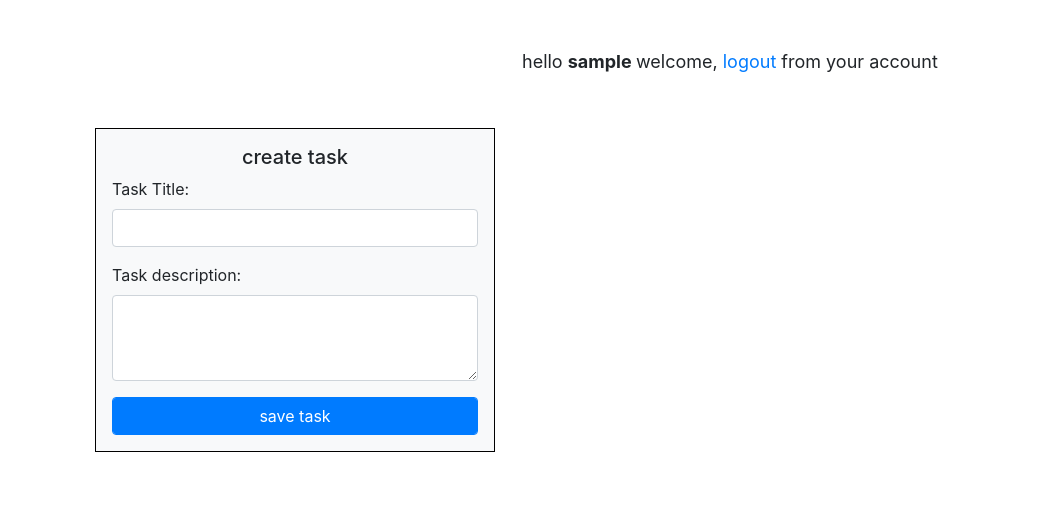
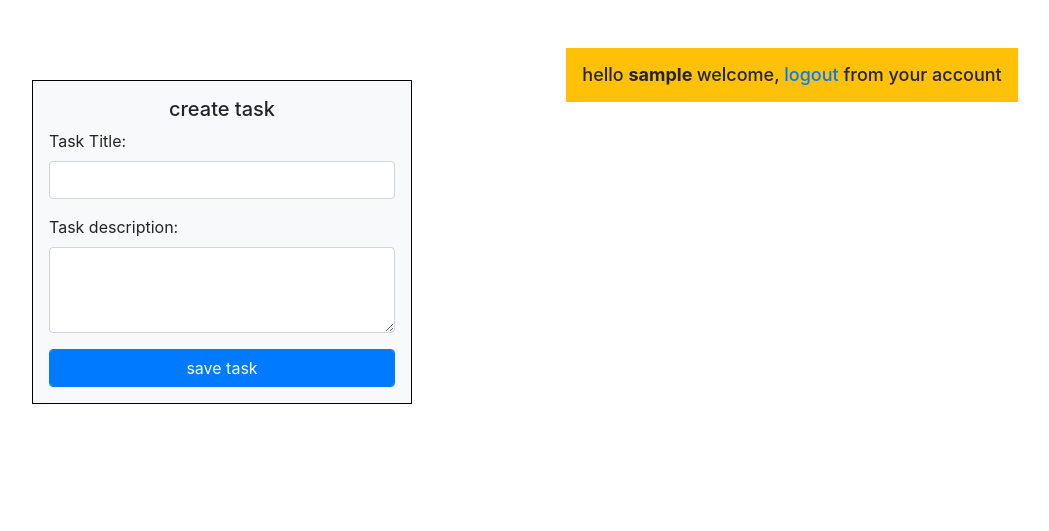
Before and after one commit to Hossein-YB/Django-Todo-App, a Django app: page / in a window 1280 px wide. Shown: the top 531 px of the page, without its empty margins (133-1182 px from the left). Run offline with Django 3.2, Linux system fonts and the light colour scheme; the visitor is signed in with stand-in values (Sample User, id 1); data that the repository does not hold is empty; some libraries are stand-ins or nearby versions.

Commit message:
update templats

```diff
--- a/todo/models.py
+++ b/todo/models.py
@@ -5,7 +5,7 @@ from django.db import models
 class Task(models.Model):
     user = models.ForeignKey(get_user_model(), on_delete=models.CASCADE,
                              related_name="tasks")
-    task = models.CharField(max_length=500)
+    task = models.CharField(max_length=500, verbose_name="Task name")
     task_description = models.TextField(blank=True)
     is_done = models.BooleanField(default=False)
 
--- a/todo/templates/todo/home.html
+++ b/todo/templates/todo/home.html
@@ -24,7 +24,8 @@
             border: none;
             margin: 9px;
             border-bottom: solid 1px black;
-            border-radius: 0%;
+            border-top: solid 1px black;
+            border-radius: 15px;
         }
     </style>
 {% endblock %}
@@ -32,10 +33,10 @@
 
 {% block content %}
     <div class="container">
-        <div class="row d-flex justify-content-center m-5">
-            <div class="col-sm-6 justify-content-center">
-                <div class="card custom-card bg-light" style="width: 25rem;">
-                    <form class="p-3 add-form" action="{% url 'task_create' %}" method="post">
+        <div class="row">
+            <div class="col-sm-12 col-lg-6 d-flex justify-content-center">
+                <div class="card custom-card " style="width: 25rem;">
+                    <form class="p-3 add-form bg-light" action="{% url 'task_create' %}" method="post">
                         {% csrf_token %}
                         <h5 class="text-center">create task</h5>
                         <div class="form-group">
@@ -50,30 +51,36 @@
                         <button type="submit" class="form-control w-100 btn btn-primary">save task</button>
                     </form>
                 </div>
-
             </div>
-            <div class="col-sm-6 d-flex">
-                <div>
-                    <p style="font-size: 18px">hello <b>{{ user.username }} </b>welcome, <a href="{% url 'logout' %}">logout</a> from your account</p>
+            <div class="col-sm-12 col-lg-6 d-flex justify-content-center">
+                <div class="my-sm-2 my-lg-5 mx-sm-2">
+                    <div class=" bg-warning">
+                        <h1 class="w-100 p-3" style="font-size: 18px;">hello <b>{{ user.username }} </b>welcome, <a
+                                href="{% url 'logout' %}">logout</a> from your account</h1>
+                    </div>
                     {% for task in object_list %}
                         {% if task.is_done == True %}
-                            <div class="card custom-card-task">
+                            <div class="card custom-card-task my-3" style="background-color: #5cec7d !important;">
                                 <div class="card-body custom-card-body">
-                                    <h5 class="card-title"><strike> {{ task.task }}</strike></h5>
-                                    <p class="card-text"><strike> {{ task.task_description }}</strike></p>
-                                    {# <a href="{% url 'task_down' task.id %}" class="btn btn-success">Down</a>#}
-                                    {# <a href="" class="btn btn-primary">Update</a>#}
-                                    <a href="{% url 'task_delete' task.id %}" class="btn btn-danger">Delete</a>
+                                    <h3 class="card-title text-center">{{ task.task }}</h3>
+                                    <p class="card-text p-3">{{ task.task_description }}</p>
+                                    <div class="d-flex justify-content-center">
+                                        <a href="{% url 'task_delete' task.id %}" class="btn btn-danger">Delete</a>
+                                    </div>
                                 </div>
                             </div>
                         {% else %}
-                            <div class="card custom-card-task">
+                            <div class="card bg-light custom-card-task my-3">
                                 <div class="card-body custom-card-body">
-                                    <h5 class="card-title">{{ task.task }}</h5>
-                                    <p class="card-text">{{ task.task_description }}</p>
-                                    <a href="{% url 'task_down' task.id %}" class="btn btn-success">Down</a>
-                                    <a href="{% url 'task_update' task.id %}" class="btn btn-primary">Update</a>
-                                    <a href="{% url 'task_delete' task.id %}" class="btn btn-danger">Delete</a>
+                                    <h3 class="card-title text-center">{{ task.task }}</h3>
+                                    <p class="card-text p-3">{{ task.task_description }}</p>
+                                    <div class="d-flex justify-content-center">
+                                        <a href="{% url 'task_down' task.id %}"
+                                           class="btn btn-success p-2 mx-1">Down</a>
+                                        <a href="{% url 'task_update' task.id %}" class="btn btn-primary p-2 mx-1">Update</a>
+                                        <a href="{% url 'task_delete' task.id %}"
+                                           class="btn btn-danger p-2 mx-1">Delete</a>
+                                    </div>
                                 </div>
                             </div>
                         {% endif %}
```
Also changed, not shown: todo/templates/todo/task_form.html (+11 -2 lines).
